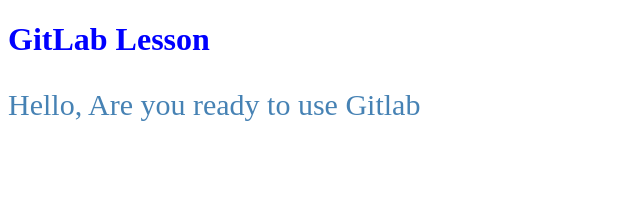
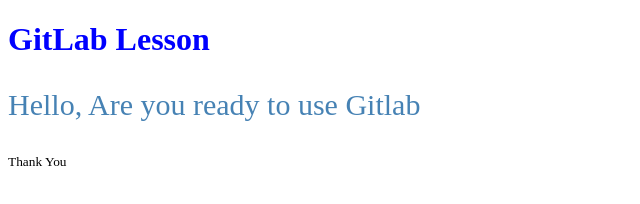
Before and after one commit to RangoSeto/githublesson1, a plain HTML site: page index.html in a window 1280 px wide. Shown: the full height of the page, 0-640 px from the left. Drawn offline with Linux system fonts and the light colour scheme.

Commit message:
M thanks in to index.html

```diff
--- a/index.html
+++ b/index.html
@@ -15,5 +15,6 @@
 <body>
     <h1>GitLab Lesson</h1>
     <p>Hello, Are you ready to use Gitlab</p>
+    <small>Thank You</small>
 </body>
 </html>
```
